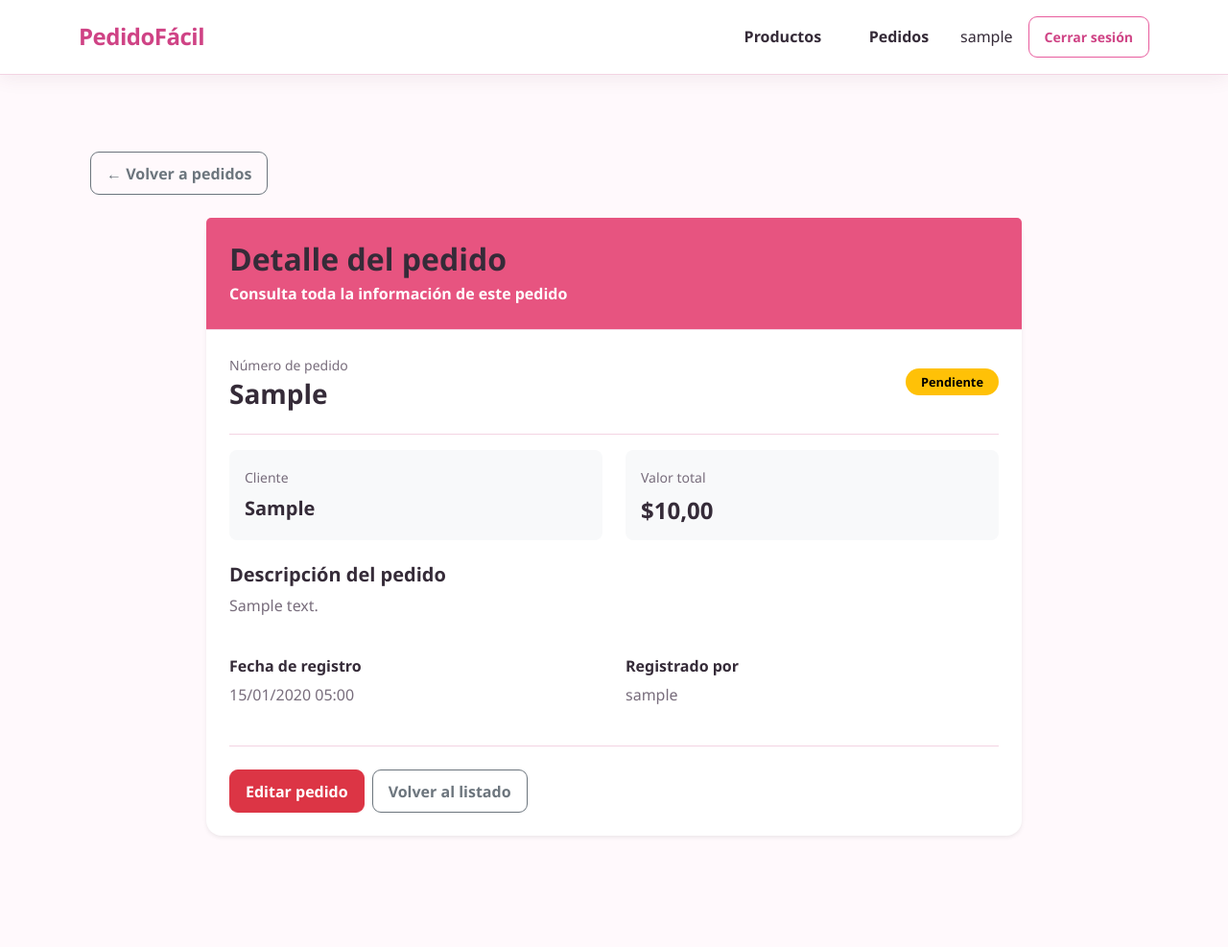
After one commit to ximenact/PEDIDO-FACIL, a Django app: page /pedidos/1/detalle/ in a window 1280 px wide. The commit adds this page. Shown: the whole page at 96% size. Run offline with Django 5.2, Linux system fonts and the light colour scheme; a user stored in the database is signed in; tables that the repository leaves empty hold one stand-in row (values such as "Sample post").

Commit message:
agregar ver detalle

```diff
--- a/pedidos/models.py
+++ b/pedidos/models.py
@@ -15,6 +15,7 @@ class Pedido(models.Model):
         max_length=50,
         unique=True
     )
+
     cliente = models.CharField(
         max_length=150,
         validators=[MinLengthValidator(3)]
--- a/pedidos/urls.py
+++ b/pedidos/urls.py
@@ -7,6 +7,7 @@ app_name = 'pedidos'
 urlpatterns = [
     path('', views.lista_pedidos, name='lista'),
     path('crear/', views.crear_pedido, name='crear'),
+    path('<int:pk>/detalle/', views.detalle_pedido, name='detalle'),
     path('editar/<int:pk>/', views.editar_pedido, name='editar'),
     path('eliminar/<int:pk>/', views.eliminar_pedido, name='eliminar'),
 ]
--- a/pedidos/views.py
+++ b/pedidos/views.py
@@ -26,6 +26,18 @@ def lista_pedidos(request):
     return render(request, 'pedidos/lista.html', {
         'pedidos': pedidos,
         'busqueda': busqueda,
+    })
+
+
+@login_required
+def detalle_pedido(request, pk):
+    pedido = get_object_or_404(
+        Pedido.objects.select_related('usuario'),
+        pk=pk
+    )
+
+    return render(request, 'pedidos/detalle.html', {
+        'pedido': pedido,
     })
 
 
--- a/productos/urls.py
+++ b/productos/urls.py
@@ -6,6 +6,7 @@ app_name = 'productos'
 
 urlpatterns = [
     path('', views.lista_productos, name='lista'),
+    path('<int:pk>/detalle/', views.detalle_producto, name='detalle'),
     path('crear/', views.crear_producto, name='crear'),
     path('editar/<int:pk>/', views.editar_producto, name='editar'),
     path('eliminar/<int:pk>/', views.eliminar_producto, name='eliminar'),
--- /dev/null
+++ b/templates/pedidos/detalle.html
@@ -0,0 +1,109 @@
+
+{% extends 'base.html' %}
+
+{% block content %}
+<div class="container py-5">
+
+    <div class="mb-4">
+        <a href="{% url 'pedidos:lista' %}"
+           class="btn btn-outline-secondary">
+            &larr; Volver a pedidos
+        </a>
+    </div>
+
+    <div class="card border-0 shadow-sm rounded-4 mx-auto"
+         style="max-width: 850px;">
+
+        <div class="card-header text-white p-4"
+             style="background-color: #e75480;">
+            <h2 class="mb-1">Detalle del pedido</h2>
+            <p class="mb-0">
+                Consulta toda la información de este pedido
+            </p>
+        </div>
+
+        <div class="card-body p-4">
+
+            <div class="d-flex flex-wrap justify-content-between
+                        align-items-center gap-3 mb-4">
+                <div>
+                    <small class="text-muted">Número de pedido</small>
+                    <h3 class="fw-bold mb-0">
+                        {{ pedido.numero_pedido }}
+                    </h3>
+                </div>
+
+                <span class="badge rounded-pill px-3 py-2
+                    {% if pedido.estado == 'pendiente' %}
+                        text-bg-warning
+                    {% elif pedido.estado == 'confirmado' %}
+                        text-bg-success
+                    {% else %}
+                        text-bg-danger
+                    {% endif %}">
+                    {{ pedido.get_estado_display }}
+                </span>
+            </div>
+
+            <hr>
+
+            <div class="row g-4">
+
+                <div class="col-md-6">
+                    <div class="p-3 rounded-3 bg-light h-100">
+                        <small class="text-muted">Cliente</small>
+                        <h5 class="mt-2 mb-0">
+                            {{ pedido.cliente }}
+                        </h5>
+                    </div>
+                </div>
+
+                <div class="col-md-6">
+                    <div class="p-3 rounded-3 bg-light h-100">
+                        <small class="text-muted">Valor total</small>
+                        <h4 class="mt-2 mb-0">
+                            ${{ pedido.valor_total|floatformat:2 }}
+                        </h4>
+                    </div>
+                </div>
+
+                <div class="col-12">
+                    <h5 class="fw-bold">Descripción del pedido</h5>
+                    <p class="text-muted"
+                       style="white-space: pre-line;">{{ pedido.descripcion }}</p>
+                </div>
+
+                <div class="col-md-6">
+                    <h6 class="fw-bold">Fecha de registro</h6>
+                    <p class="text-muted">
+                        {{ pedido.fecha_registro|date:"d/m/Y H:i" }}
+                    </p>
+                </div>
+
+                <div class="col-md-6">
+                    <h6 class="fw-bold">Registrado por</h6>
+                    <p class="text-muted">
+                        {{ pedido.usuario.username }}
+                    </p>
+                </div>
+
+            </div>
+
+            <hr class="my-4">
+
+            <div class="d-flex flex-wrap gap-2">
+                <a href="{% url 'pedidos:editar' pedido.pk %}"
+                   class="btn btn-danger">
+                    Editar pedido
+                </a>
+
+                <a href="{% url 'pedidos:lista' %}"
+                   class="btn btn-outline-secondary">
+                    Volver al listado
+                </a>
+            </div>
+
+        </div>
+    </div>
+</div>
+{% endblock %}
--- a/templates/pedidos/lista.html
+++ b/templates/pedidos/lista.html
@@ -82,6 +82,9 @@
                                    class="btn btn-warning btn-sm">Editar</a>
                                 <a href="{% url 'pedidos:eliminar' pedido.pk %}"
                                    class="btn btn-danger btn-sm">Eliminar</a>
+                                <a href="{% url 'pedidos:detalle' pedido.pk %}"
+                                    class="btn btn-sm btn-outline-danger">Ver detalle</a>
+
                             </td>
                         </tr>
                     {% empty %}
--- a/templates/productos/lista.html
+++ b/templates/productos/lista.html
@@ -73,6 +73,9 @@
                                    class="btn btn-warning btn-sm">Editar</a>
                                 <a href="{% url 'productos:eliminar' producto.pk %}"
                                    class="btn btn-danger btn-sm">Eliminar</a>
+                                <a href="{% url 'productos:detalle' producto.pk %}"
+                                    class="btn btn-sm btn-outline-danger">Ver detalle
+                                </a>
                             </td>
                         </tr>
                     {% empty %}
```
Also changed, not shown: productos/views.py (+9 -0 lines), templates/productos/detalle.html (added, +82 -0 lines).
